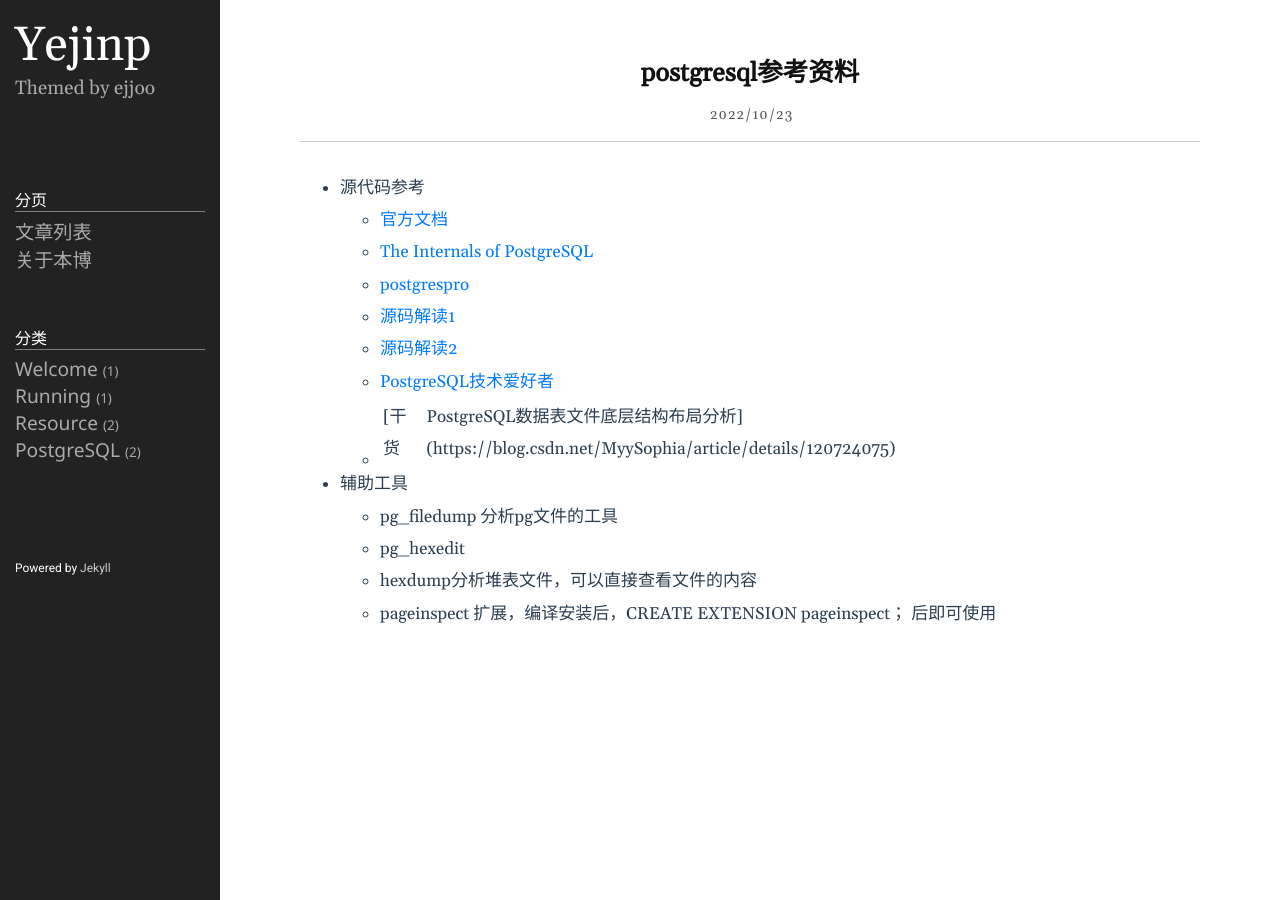
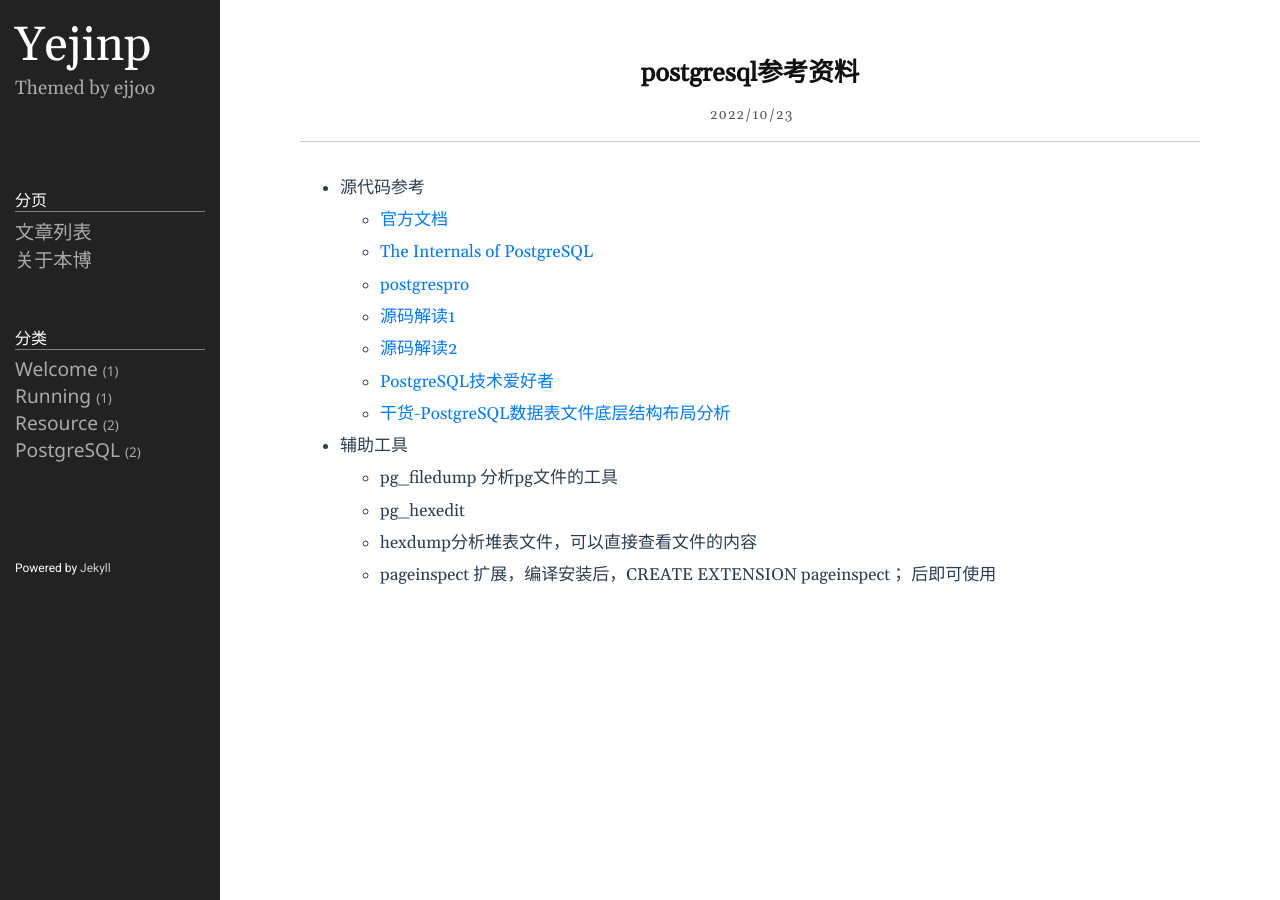
Before and after one commit to yejinp/yejinp.github.io, a Jekyll site: the page built from _posts/2022-10-23-postgresql参考资料.markdown, in a window 1280 px wide. Built offline with Jekyll 4.4.1, drawn with Linux system fonts in a browser that asks for light colours.

Commit message:
post some file

```diff
--- a/_posts/2022-10-23-postgresql参考资料.markdown
+++ b/_posts/2022-10-23-postgresql参考资料.markdown
@@ -20,7 +20,7 @@ category: PostgreSQL
 
   - [PostgreSQL技术爱好者](https://foucus.blog.csdn.net/category_9332424.html)
 
-  - [干货 | PostgreSQL数据表文件底层结构布局分析](https://blog.csdn.net/MyySophia/article/details/120724075)
+  - [干货-PostgreSQL数据表文件底层结构布局分析](https://blog.csdn.net/MyySophia/article/details/120724075)
 
 
 * 辅助工具
```
